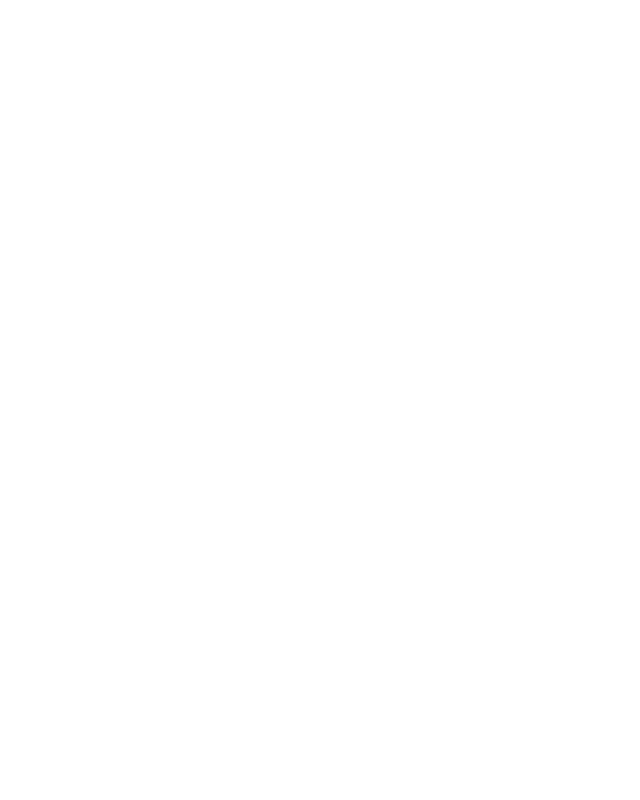
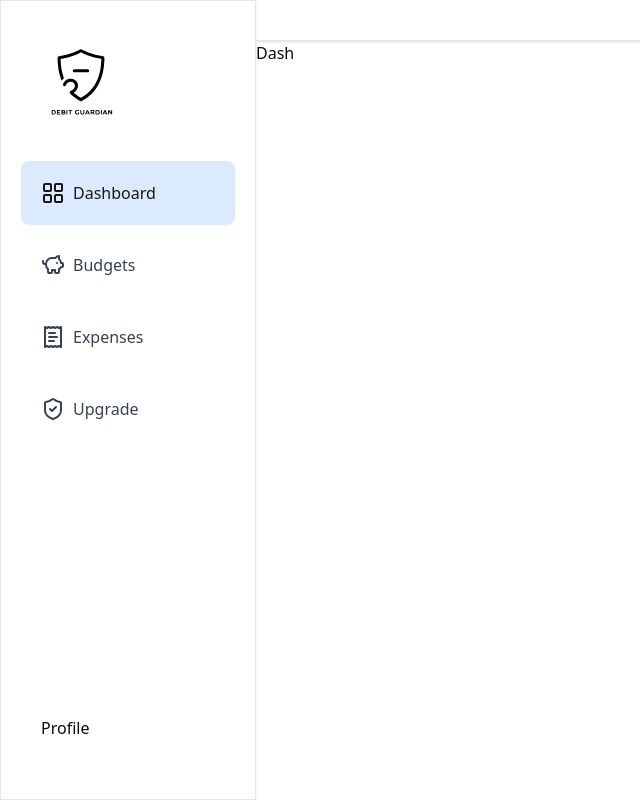
Before and after one commit to kv13b/Expense-tracker, a Next.js app in the folder my-app/: page /dashboard in a window 1280 px wide. Shown: the whole page, without its empty margins (0-640 px from the left). Built offline with nearby package versions, Linux system fonts and the light colour scheme.

Commit message:
dashboard route

```diff
--- /dev/null
+++ b/my-app/app/(routes)/dashboard/_components/DashBoardHeader.tsx
@@ -0,0 +1,15 @@
+import { UserButton } from "@clerk/nextjs";
+import React from "react";
+
+function DashBoardHeader() {
+  return (
+    <div className="p-5 shadow-sm border-b flex justify-between">
+      <div className="text-xl font-semibold"></div>
+      <div>
+        <UserButton />
+      </div>
+    </div>
+  );
+}
+
+export default DashBoardHeader;
--- /dev/null
+++ b/my-app/app/(routes)/dashboard/_components/SideNavBar.tsx
@@ -0,0 +1,65 @@
+"use client";
+import Image from "next/image";
+import React, { useEffect } from "react";
+import { LayoutGrid, PiggyBank, ReceiptText, ShieldCheck } from "lucide-react";
+import { UserButton } from "@clerk/nextjs";
+import { usePathname } from "next/navigation";
+import Link from "next/link";
+function SideNavBar() {
+  const menuList = [
+    {
+      id: 1,
+      name: "Dashboard",
+      icon: LayoutGrid,
+      path: "/dashboard",
+    },
+    {
+      id: 2,
+      name: "Budgets",
+      icon: PiggyBank,
+      path: "/dashboard/budget",
+    },
+    {
+      id: 3,
+      name: "Expenses",
+      icon: ReceiptText,
+      path: "/dashboard/expense",
+    },
+    {
+      id: 4,
+      name: "Upgrade",
+      icon: ShieldCheck,
+      path: "/dashboard/upgrade",
+    },
+  ];
+  const path = usePathname();
+  useEffect(() => {
+    console.log(path);
+  });
+  return (
+    <div className="h-screen p-5 border shadow-sm">
+      <Image src={"/logo.svg"} alt="logo" height={100} width={120} />
+      <div className="mt-5">
+        {menuList.map((menu, index) => (
+          <Link href={menu.path}>
+            <h2
+              className={`flex gap-2 items-center text-gray-700 font-medium mb-2 p-5 cursor-pointer rounded-md
+          hover:text-primary hover:bg-blue-200 ${
+            path === menu.path && "text-primary bg-blue-100"
+          }`}
+            >
+              <menu.icon />
+              {menu.name}
+            </h2>
+          </Link>
+        ))}
+      </div>
+      <div className="fixed bottom-10 p-5 flex gap-2 items-center cursor-pointer rounded-md hover:text-primary hover:bg-blue-200">
+        <UserButton />
+        Profile
+      </div>
+    </div>
+  );
+}
+
+export default SideNavBar;
--- /dev/null
+++ b/my-app/app/(routes)/dashboard/layout.tsx
@@ -0,0 +1,20 @@
+import React, { ReactNode } from "react";
+import SideNavBar from "./_components/SideNavBar";
+import DashBoardHeader from "./_components/DashBoardHeader";
+
+interface DashBoardRouteProps {
+  children: ReactNode;
+}
+function DashBoardRoute({ children }: DashBoardRouteProps) {
+  return (
+    <div>
+      <div className="fixed md:w-64 hidden md:block">{<SideNavBar />} </div>
+      <div className="md:ml-64">
+        <DashBoardHeader />
+        {children}
+      </div>
+    </div>
+  );
+}
+
+export default DashBoardRoute;
--- a/my-app/app/dashboard/page.tsx
+++ b/my-app/app/(routes)/dashboard/page.tsx
@@ -2,11 +2,7 @@
 import React from "react";
 
 function page() {
-  return (
-    <div>
-      <UserButton />
-    </div>
-  );
+  return <div>Dash</div>;
 }
 
 export default page;
```
